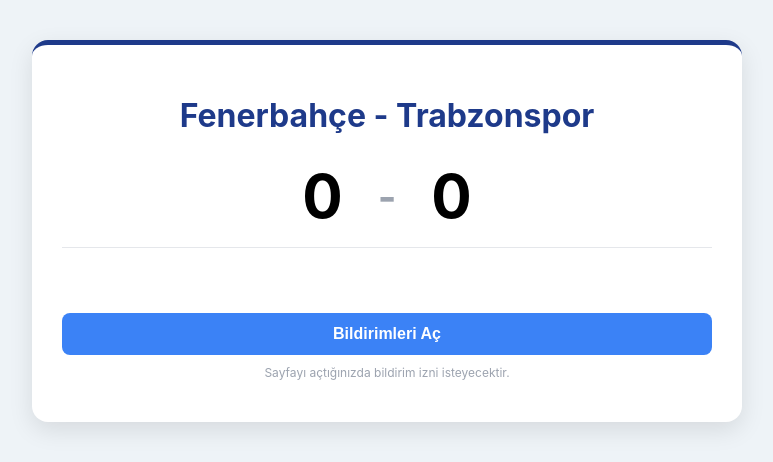
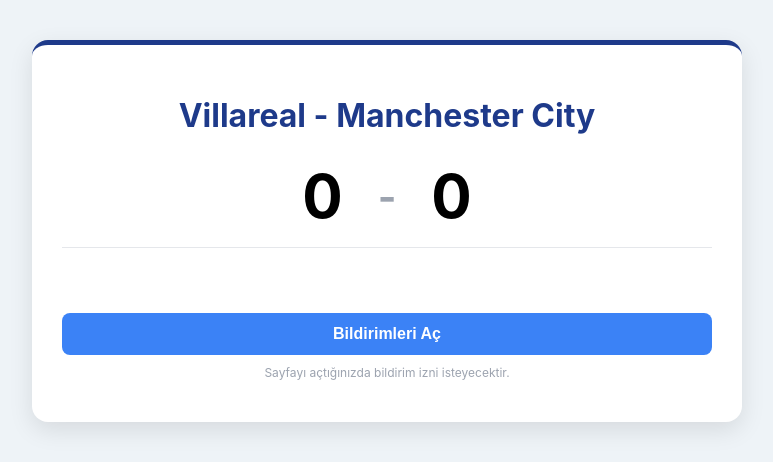
Before and after one commit to egemenkaya4498-bit/derbichallenge, a Node server app: page / in a window 1280 px wide. Shown: the top 462 px of the page, without its empty margins (253-1026 px from the left). Run offline with Node 20, Linux system fonts and the light colour scheme; data that the repository does not hold is empty; some libraries are stand-ins or nearby versions.

Commit message:
Update index.ejs

```diff
--- a/views/index.ejs
+++ b/views/index.ejs
@@ -51,7 +51,7 @@
 </head>
 <body>
     <div class="mac-sonucu">
-        <h1>Fenerbahçe - Trabzonspor</h1>
+        <h1>Villareal - Manchester City</h1>
 
         <!-- SKOR HESAPLAMA EJS KODU (DÜZELTİLDİ) -->
         <%
@@ -60,12 +60,12 @@
             olaylar.forEach(olay => {
                 // SADECE 'Gol' olaylarını filtrele
                 if (olay.olayTuru === 'Gol') {
-                    // YENİ KONTROL: Eğer olayın 'takim' alanı "Fenerbahçe" ise skoru artır
-                    if (olay.takim === 'Fenerbahçe') {
+                    // YENİ KONTROL: Eğer olayın 'takim' alanı "Villareal" ise skoru artır
+                    if (olay.takim === 'Villareal') {
                         ev_sahibi_skor++;
                     }
-                    // YENİ KONTROL: Eğer olayın 'takim' alanı "Trabzonspor" ise skoru artır
-                    else if (olay.takim === 'Trabzonspor') {
+                    // YENİ KONTROL: Eğer olayın 'takim' alanı "Manchester City" ise skoru artır
+                    else if (olay.takim === 'Manchester City') {
                         deplasman_skor++;
                     }
                 }
@@ -85,9 +85,9 @@
         </div>
 
         <div class="olay-listesi">
-            <!-- Ev Sahibi Olayları (Fenerbahçe) -->
+            <!-- Ev Sahibi Olayları (Villareal) -->
             <div class="ev-sahibi-olaylar">
-                <% olaylar.filter(o => o.takim === 'Fenerbahçe').forEach(olay => { %>
+                <% olaylar.filter(o => o.takim === 'Villareal').forEach(olay => { %>
                     <div class="oyuncu-olay">
                         <span class="dakika"><%= olay.dakika %>'</span>
                         <span class="ikon <%= olay.olayTuru === 'Gol' ? 'gol-ikonu' : olay.olayTuru.includes('Kirmizi') ? 'kirmizi-kart-ikonu' : olay.olayTuru.includes('Sari') ? 'sari-kart-ikonu' : 'kamera-ikonu' %>">
@@ -98,9 +98,9 @@
                 <% }); %>
             </div>
 
-            <!-- Deplasman Olayları (Trabzonspor) -->
+            <!-- Deplasman Olayları (Manchester City) -->
             <div class="deplasman-olaylar">
-                <% olaylar.filter(o => o.takim === 'Trabzonspor').forEach(olay => { %>
+                <% olaylar.filter(o => o.takim === 'Manchester City').forEach(olay => { %>
                     <div class="oyuncu-olay">
                         <span class="dakika"><%= olay.dakika %>'</span>
                         <span class="ikon <%= olay.olayTuru === 'Gol' ? 'gol-ikonu' : olay.olayTuru.includes('Kirmizi') ? 'kirmizi-kart-ikonu' : olay.olayTuru.includes('Sari') ? 'sari-kart-ikonu' : 'kamera-ikonu' %>">
```
